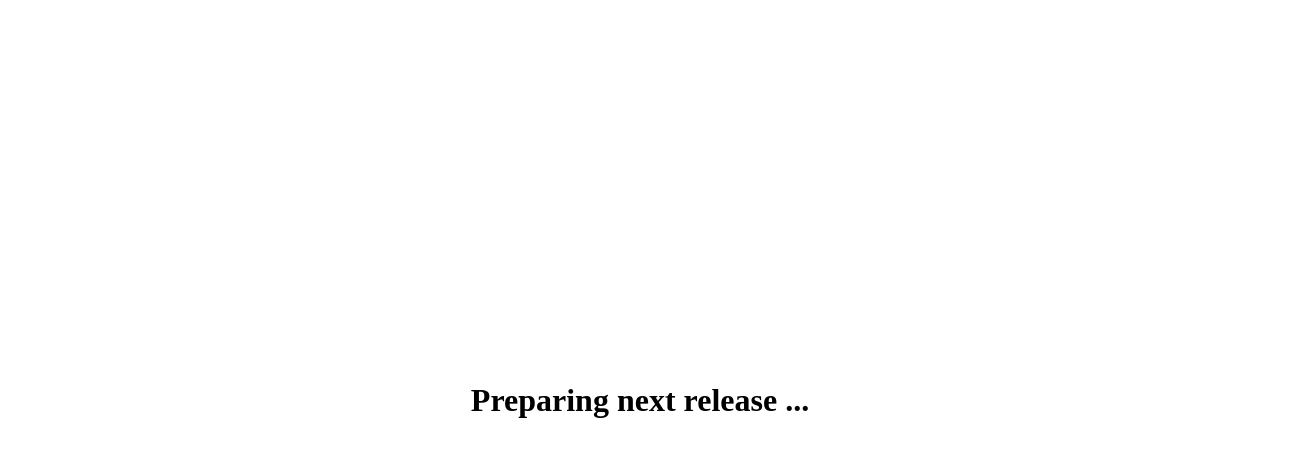
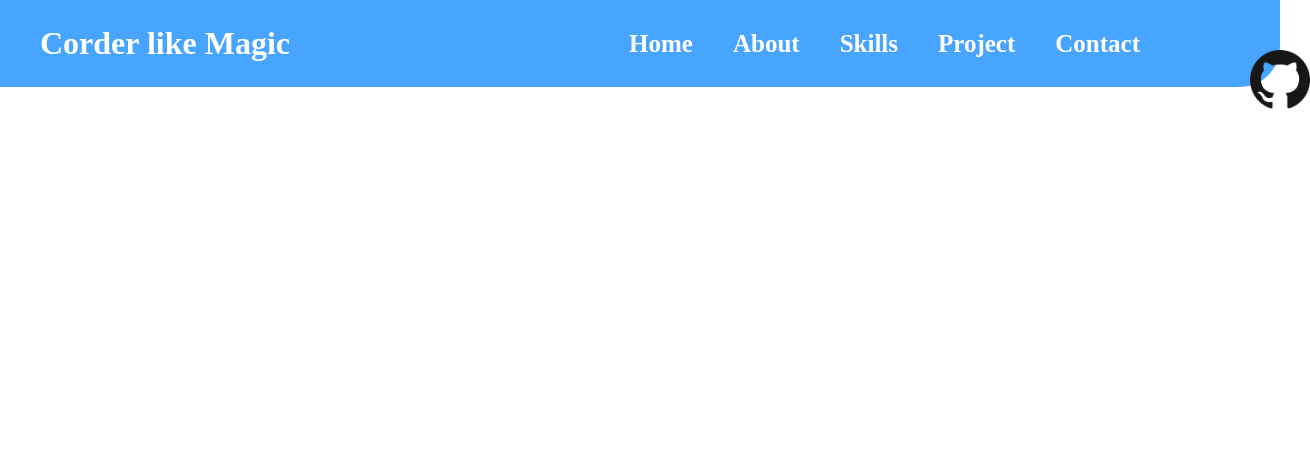
Before and after one commit to Enterprise09/portfolio, a React (Create React App) app: page / in a window 1280 px wide. Shown: the top 456 px of the page, 1310 px wide, since content can reach past the window. Built offline with nearby package versions, Linux system fonts and the light colour scheme.

Commit message:
[+] Navigation bar

```diff
--- a/src/App.js
+++ b/src/App.js
@@ -1,17 +1,11 @@
 import React from "react";
+import Navigation from "./Components/Navigation";
+import "./css/App.css";
 
 function App() {
   return (
-    <div
-      className="App"
-      style={{
-        display: "flex",
-        justifyContent: "center",
-        alignItems: "center",
-        height: "100vh",
-      }}
-    >
-      <h1>Preparing next release ... </h1>
+    <div className="App">
+      <Navigation />
     </div>
   );
 }
--- /dev/null
+++ b/src/Components/Navigation.js
@@ -0,0 +1,23 @@
+import React from "react";
+import "../scss/Navigation.scss";
+
+function Navigation() {
+  const PUBLIC_URL = process.env.PUBLIC_URL;
+  return (
+    <>
+      <nav>
+        <div className="nav_logo">Corder like Magic</div>
+        <div className="nav_item_box">
+          <div className="nav_item">Home</div>
+          <div className="nav_item">About</div>
+          <div className="nav_item">Skills</div>
+          <div className="nav_item">Project</div>
+          <div className="nav_item">Contact</div>
+        </div>
+      </nav>
+      <img className="nav_github" src={PUBLIC_URL + "/images/github.png"} />
+    </>
+  );
+}
+
+export default Navigation;
--- /dev/null
+++ b/src/Home.js
@@ -0,0 +1,5 @@
+import React from "react";
+
+function Home() {
+  return <div className="home_container"></div>;
+}
--- /dev/null
+++ b/src/css/App.css
@@ -0,0 +1,4 @@
+.App {
+  height: 100vh;
+  overflow: hidden;
+}
--- /dev/null
+++ b/src/css/Global.css
@@ -0,0 +1,12 @@
+body {
+  box-sizing: border-box;
+  margin: 0px;
+
+  scroll-behavior: smooth;
+  height: 100vh;
+  overflow: hidden;
+}
+
+body ::-webkit-scrollbar {
+  display: none;
+}
--- a/src/index.js
+++ b/src/index.js
@@ -1,6 +1,7 @@
 import React from "react";
 import ReactDOM from "react-dom";
 import App from "./App";
+import "./css/Global.css";
 
 ReactDOM.render(
   <React.StrictMode>
--- /dev/null
+++ b/src/scss/Navigation.scss
@@ -0,0 +1,44 @@
+nav {
+  background-color: #48a5ff;
+  color: white;
+  font-weight: bold;
+  font-size: 25px;
+
+  display: flex;
+  flex-direction: row;
+  justify-content: center;
+  align-items: center;
+  padding: 25px 140px 25px 40px;
+  border-bottom-right-radius: 40px;
+
+  .nav_logo {
+    flex: 4;
+    font-size: 32px;
+  }
+  .nav_item_box {
+    flex: 1;
+    display: flex;
+    flex-direction: row;
+
+    .nav_item {
+      margin-left: 40px;
+    }
+  }
+}
+
+.nav_github {
+  position: absolute;
+  top: 50px;
+  right: -30px;
+  transform: rotateZ(0deg);
+  transition: all 1s;
+
+  cursor: pointer;
+  width: 60px;
+}
+
+.nav_github:hover {
+  // top: 70px;
+  right: -10px;
+  transform: rotateZ(-20deg);
+}
```
Also changed, not shown: public/images/github.png (added).
